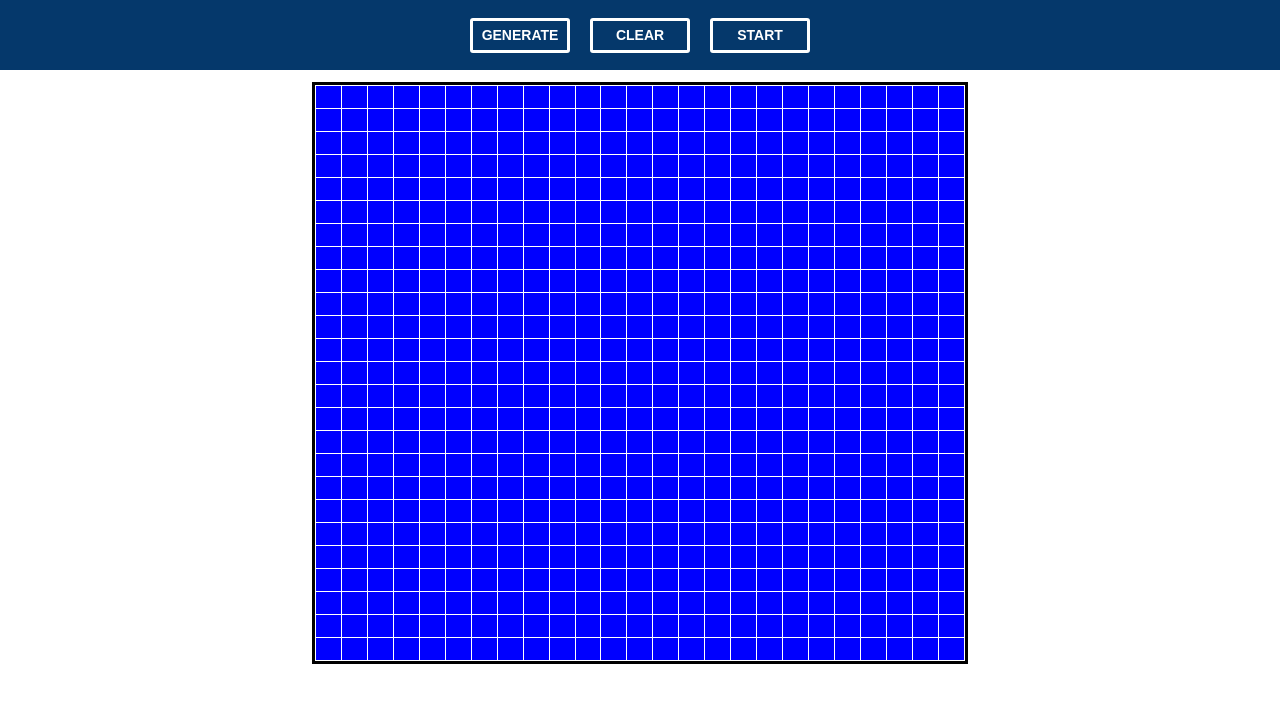
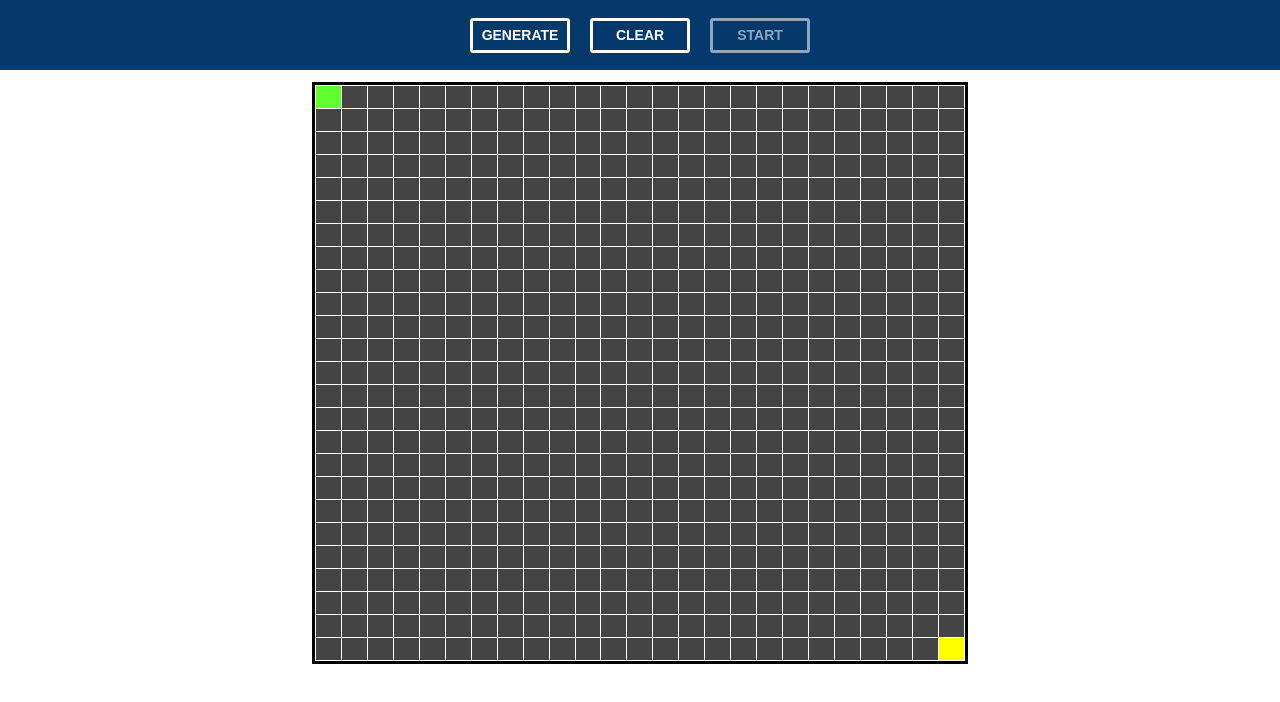
Before and after one commit to KevinSaephanh/pathfinder, a React (Create React App) app: page / in a window 1280 px wide. Shown: the top 702 px of the page. Built offline with nearby package versions, Linux system fonts and the light colour scheme.

Commit message:
Started on animation of maze generation

```diff
--- a/src/App.js
+++ b/src/App.js
@@ -23,7 +23,11 @@ const App = () => {
                 <button name="clear" onClick={handleClick}>
                     CLEAR
                 </button>
-                <button name="start" onClick={handleClick}>
+                <button
+                    name="start"
+                    disabled={status !== "generate"}
+                    onClick={handleClick}
+                >
                     START
                 </button>
             </header>
--- a/src/components/Cell/Cell.css
+++ b/src/components/Cell/Cell.css
@@ -4,32 +4,33 @@
     border: 1.6px solid white;
 }
 
-.visited-false {
-    background: blue;
+#cell-0-0 {
+    background: rgb(95, 255, 47);
 }
 
-.visited-true {
+#cell-24-24 {
+    background: yellow;
+}
+
+.visited-true,
+.visited-false {
     background: #444444;
 }
 
 .right-false {
     border-right-color: #444444 !important;
-    /* border-right: 1.6px solid #444444 !important; */
 }
 
 .left-false {
     border-left-color: #444444 !important;
-    /* border-left: 1.6px solid #444444 !important; */
 }
 
 .top-false {
     border-top-color: #444444 !important;
-    /* border-top: 1.6px solid #444444 !important; */
 }
 
 .bottom-false {
     border-bottom-color: #444444 !important;
-    /* border-bottom: 1.6px solid #444444 !important; */
 }
 
 @media only screen and (max-width: 900px) {
--- a/src/components/Cell/Cell.js
+++ b/src/components/Cell/Cell.js
@@ -1,14 +1,29 @@
-import React, { useState } from "react";
+import React, { useState, useEffect } from "react";
 import "./Cell.css";
 
 export const Cell = (props) => {
-    const [cellType, setCellType] = useState("");
-    const { row, col, visited, walls } = props;
+    const [cellData, setCellData] = useState({
+        row: null,
+        col: null,
+        visited: false,
+        walls: [],
+    });
+    const { row, col, visited, walls } = cellData;
+
+    useEffect(() => {
+        setCellData({
+            row: props.row,
+            col: props.col,
+            visited: props.visited,
+            walls: props.walls,
+        });
+    }, [props.walls]);
 
     return (
         <td
             key={`(${row},${col})`}
-            className={`cell ${cellType}
+            id={`cell-${row}-${col}`}
+            className={`cell
                 top-${walls[0]}
                 bottom-${walls[1]}
                 right-${walls[2]}
--- a/src/components/Grid/Grid.js
+++ b/src/components/Grid/Grid.js
@@ -1,16 +1,16 @@
 import React, { useState, useEffect } from "react";
 import "./Grid.css";
 import { Cell } from "../Cell/Cell";
-import { primsMaze } from "../../utils/maze";
+import { primsMaze, initGrid } from "../../utils/maze";
 
 export const Grid = (props) => {
-    const [grid, setGrid] = useState([]);
+    const [grid, setGrid] = useState([[]]);
 
     useEffect(() => {
         switch (props.status) {
             case "generate":
-                const primsGrid = primsMaze(grid);
-                setGrid(primsGrid);
+                setGrid([]);
+                setPrimsMaze();
                 break;
             case "start":
                 break;
@@ -20,27 +20,20 @@ export const Grid = (props) => {
         }
     }, [props.status]);
 
-    const initGrid = () => {
-        const newGrid = [];
-        for (let row = 0; row < 25; row++) {
-            newGrid[row] = []; // Current row
-            for (let col = 0; col < 25; col++) {
-                const cell = createCell(row, col);
-                newGrid[row].push(cell);
-            }
-        }
-        return newGrid;
+    const setPrimsMaze = () => {
+        const primsGrid = primsMaze();
+        let i = 1;
+        primsGrid.map((row) => {
+            return row.map((cell) => {
+                i++;
+                return setTimeout(() => {
+                    setGrid({ ...grid[cell.row], cell });
+                }, 700 * i);
+            });
+        });
     };
 
-    const createCell = (row, col) => {
-        return {
-            row,
-            col,
-            visited: false,
-            walls: [true, true, true, true],
-        };
-    };
-
+    console.log(grid);
     return (
         <table className="grid">
             <tbody>
--- a/src/utils/maze.js
+++ b/src/utils/maze.js
@@ -1,7 +1,20 @@
+export const initGrid = () => {
+    const newGrid = [];
+    for (let row = 0; row < 25; row++) {
+        newGrid[row] = []; // Current row
+        for (let col = 0; col < 25; col++) {
+            const cell = createCell(row, col);
+            newGrid[row].push(cell);
+        }
+    }
+    return newGrid;
+};
+
 /* This method uses randomized prim's algorithm
  * to generate a completely random maze
  */
-export const primsMaze = (grid) => {
+export const primsMaze = () => {
+    const grid = initGrid();
     const row = Math.floor(Math.random() * 20);
     const col = Math.floor(Math.random() * 20);
     const rootCell = grid[row][col];
@@ -27,19 +40,16 @@ export const primsMaze = (grid) => {
         }
     }
 
-    return gridToMaze(grid);
+    return grid;
 };
 
-const gridToMaze = (grid) => {
-    const maze = [];
-
-    for (let x = 0; x < 25; x++) {
-        maze[x] = [];
-        for (let j = 0; j < 25; j++) {
-            maze[x].push(grid[x][j]);
-        }
-    }
-    return maze;
+export const createCell = (row, col) => {
+    return {
+        row,
+        col,
+        visited: false,
+        walls: [true, true, true, true],
+    };
 };
 
 // This method takes two cells and determines which wall to break
@@ -54,22 +64,22 @@ const breakWall = (currCell, frontier) => {
     const y = row1 - row2;
 
     // Break top wall
-    if (y === 1) {
+    if (x === 0 && y === 1) {
         currCell.walls[0] = false;
         frontier.walls[1] = false;
     }
     // Break bottom wall
-    else if (y === -1) {
+    else if (x === 0 && y === -1) {
         currCell.walls[1] = false;
         frontier.walls[0] = false;
     }
     // Break left wall
-    else if (x === 1) {
+    if (x === 1 && y === 0) {
         currCell.walls[3] = false;
         frontier.walls[2] = false;
     }
     // Break right wall
-    else if (x === -1) {
+    else if (x === -1 && y === 0) {
         currCell.walls[2] = false;
         frontier.walls[3] = false;
     }
```
